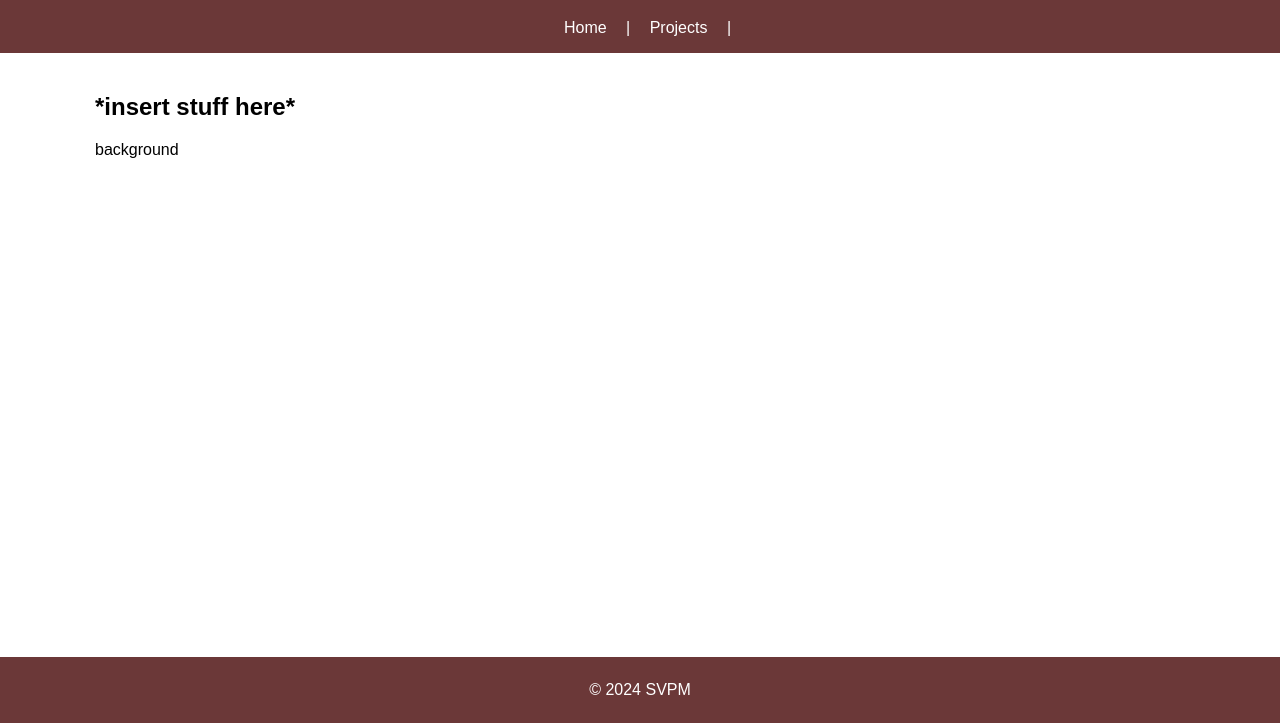
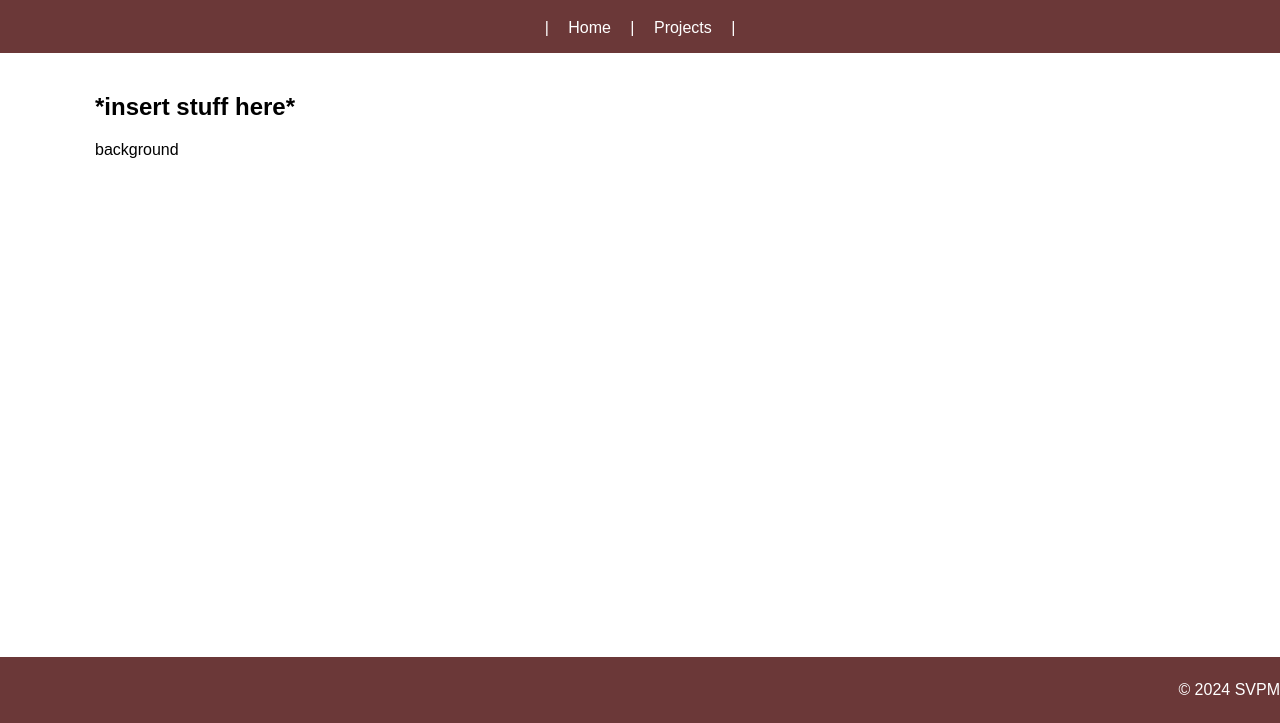
Before and after one commit to sm-1101/my-website, a plain HTML site: page about.html in a window 1280 px wide. Shown: the part 77-800 px from the top of the page. Drawn offline with Linux system fonts and the light colour scheme.

Commit message:
typo fixes

```diff
--- a/about.html
+++ b/about.html
@@ -9,7 +9,7 @@
 <body>
     <header>
         <h1>About Me</h1>
-        <nav>
+        <nav> |
             <a href="index.html">Home</a> |
             <a href="projects.html">Projects</a> |
         </nav>
--- a/styles.css
+++ b/styles.css
@@ -52,7 +52,7 @@ main {
 footer {
     background-color: #6b3838;
     color: #fff;
-    text-align: center;
+    text-align: right;
     padding: 0.5em 0;
     position: relative;
     margin-top: auto;
```
Also changed, not shown: index.html (+3 -3 lines), projects.html (+1 -1 lines).
